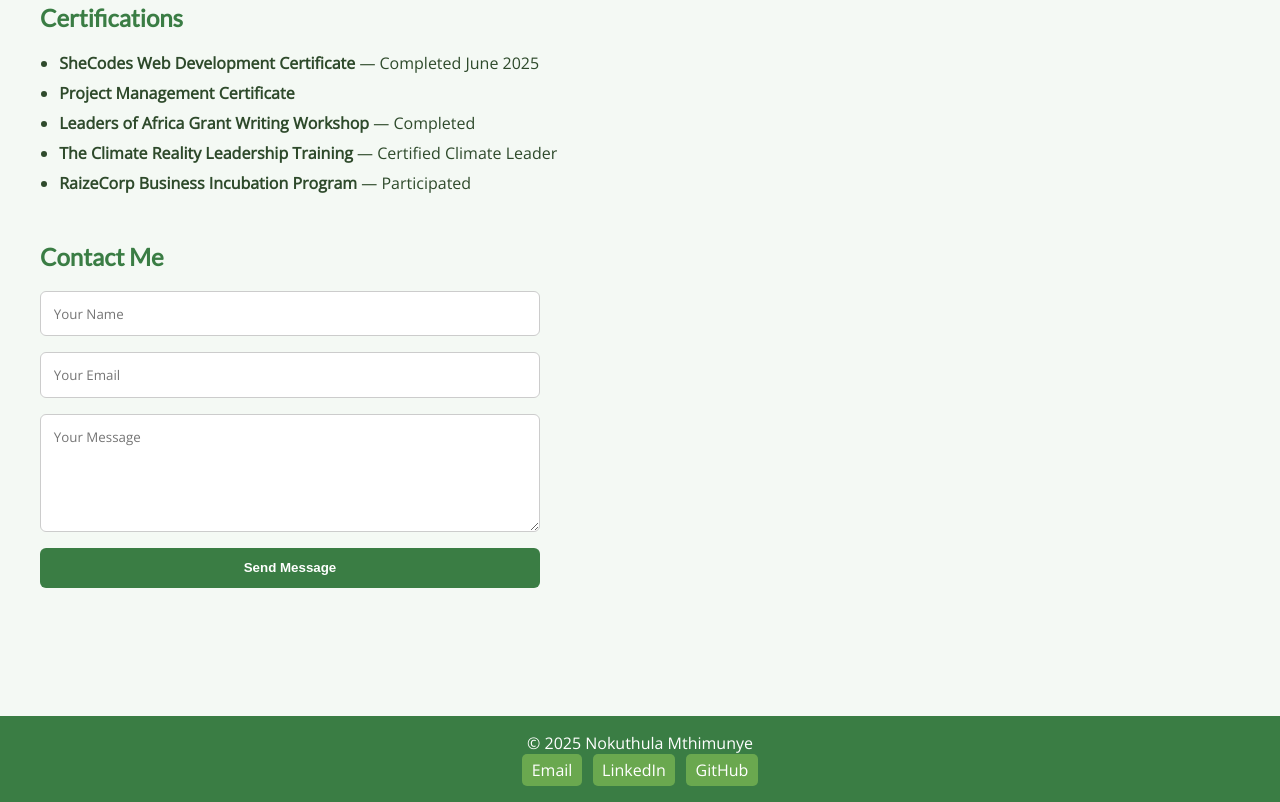
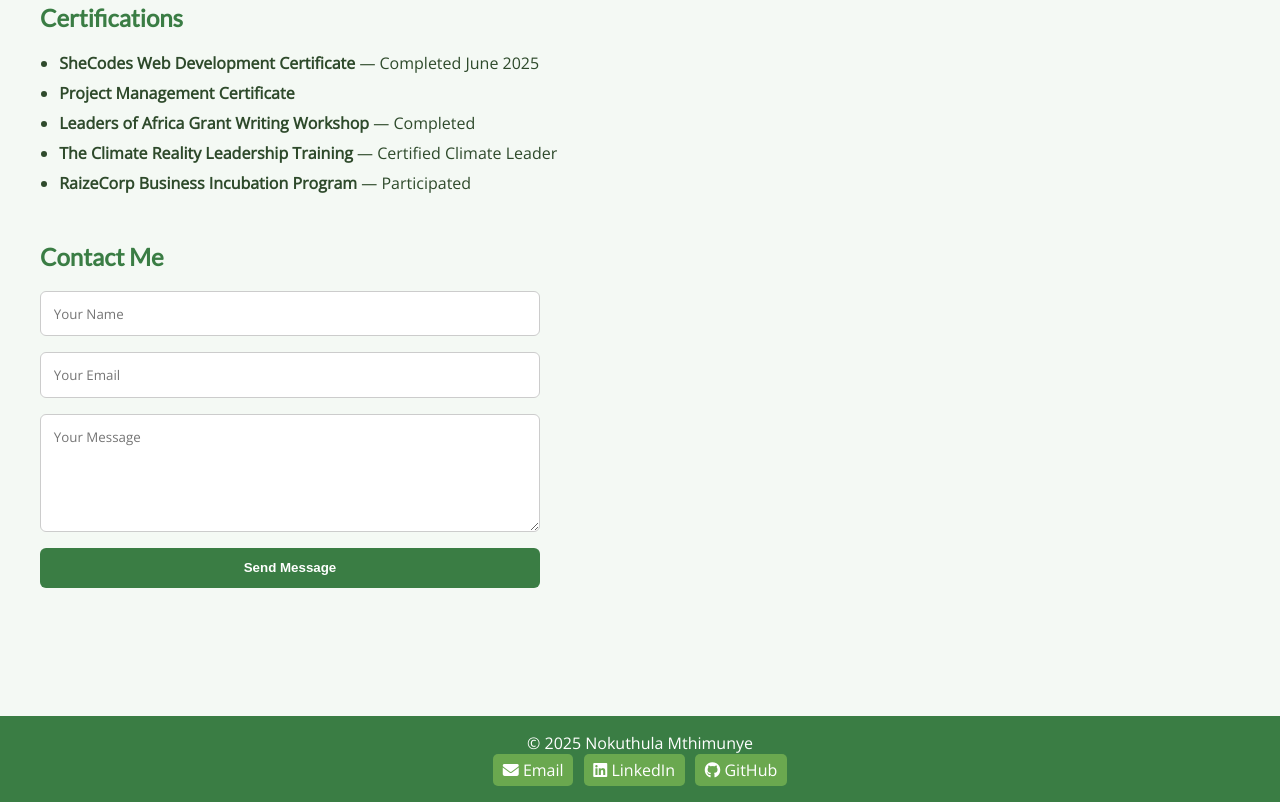
Before and after one commit to Thulz54/My-portfolio, a plain HTML site: page index.html in a window 1280 px wide. Shown: the part 2659-3461 px from the top of the page. Drawn offline with nearby package versions, Linux system fonts and the light colour scheme.

Commit message:
Update index.html
added social media icons to footer

```diff
--- a/index.html
+++ b/index.html
@@ -301,9 +301,10 @@ At the intersection of technology, environmental advocacy, and structured admini
 <footer>
   &copy; 2025 Nokuthula Mthimunye
   <br>
-  <a href="mailto:thulisilem@gmail.com">Email</a>
-  <a href="https://linkedin.com/in/thuli-mthimunye-809b3b185" target="_blank">LinkedIn</a>
-  <a href="https://github.com/Thulz54" target="_blank">GitHub</a>
+  <a <a href="mailto:thulisilem@gmail.com"><i class="fa-solid fa-envelope"></i> Email</a>
+<a href="https://linkedin.com/in/thuli-mthimunye-809b3b185" target="_blank"><i class="fab fa-linkedin"></i> LinkedIn</a>
+<a href="https://github.com/Thulz54" target="_blank"><i class="fab fa-github"></i> GitHub</a>
+
 </footer>
 
 <script>
```
